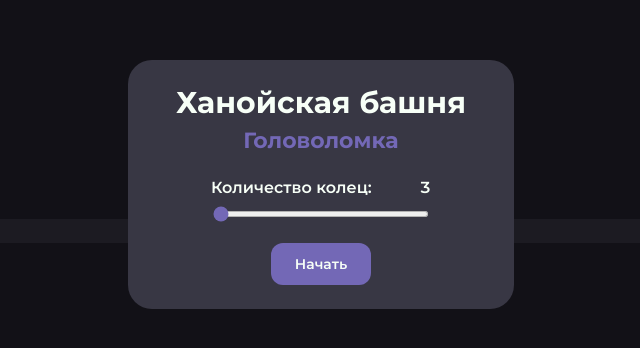
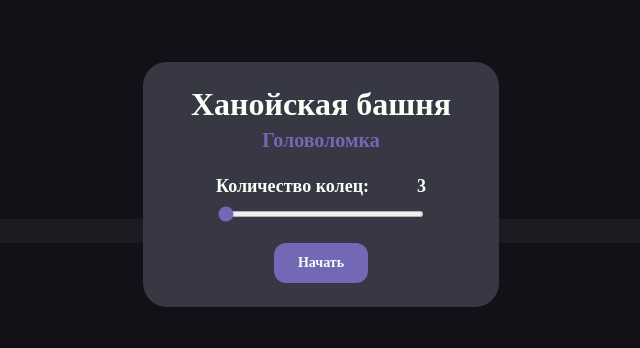
Before and after one commit to mvaydev/hanoi-tower, a website built with webpack: page src/index.html in a window 1280 px wide. Shown: the part 216-564 px from the top of the page, without its empty margins (319-959 px from the left). Built offline with nearby package versions, Linux system fonts and the light colour scheme.

Commit message:
Change font to Nunito

```diff
--- a/src/scss/_typography.scss
+++ b/src/scss/_typography.scss
@@ -1,12 +1,12 @@
 @font-face {
-    src: url(../assets/fonts/Montserrat.ttf);
-    font-family: 'Montserrat';
+    src: url(../assets/fonts/Nunito.ttf);
+    font-family: 'Nunito';
 }
 
 $font-sizes: (
-    'l': 30px,
+    'l': 32px,
     'm': 24px,
-    's': 22px
+    's': 20px
 );
 
 .header {
@@ -29,7 +29,7 @@ $font-sizes: (
     @include default-font();
     @include color-purple-modifier();
 
-    font-size: 16px;
+    font-size: 18px;
 
     &_weight_sb {
         font-weight: 600;
--- a/src/scss/components/_icon.scss
+++ b/src/scss/components/_icon.scss
@@ -1,5 +1,5 @@
 @font-face {
-    src: url(../assets/fonts/font-awesome.ttf);
+    src: url(../assets/fonts/Font-Awesome.ttf);
     font-family: 'Font Awesome';
 }
 
```
Also changed, not shown: src/assets/fonts/Montserrat.ttf (deleted), src/assets/fonts/Nunito.ttf (added).
